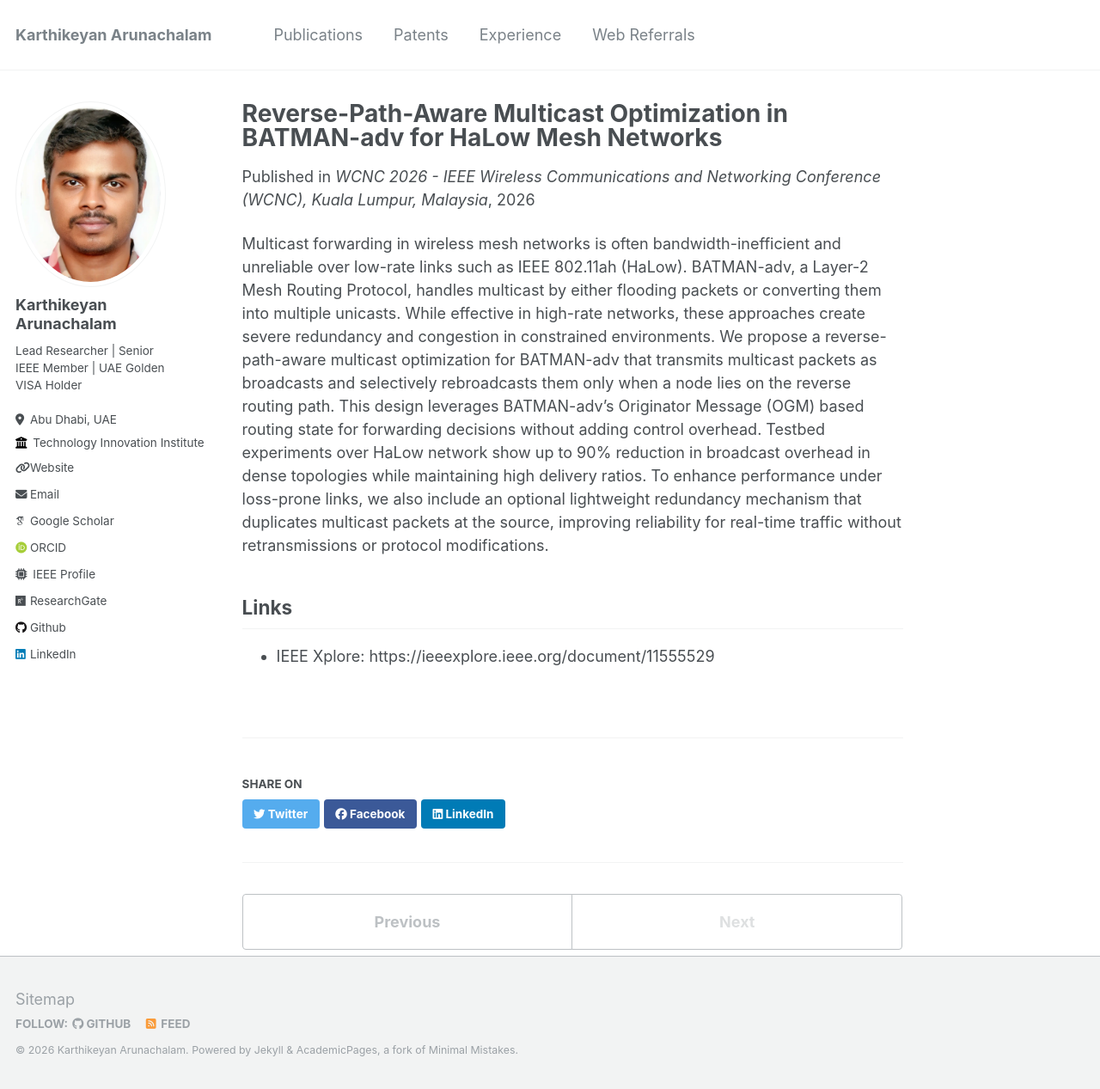
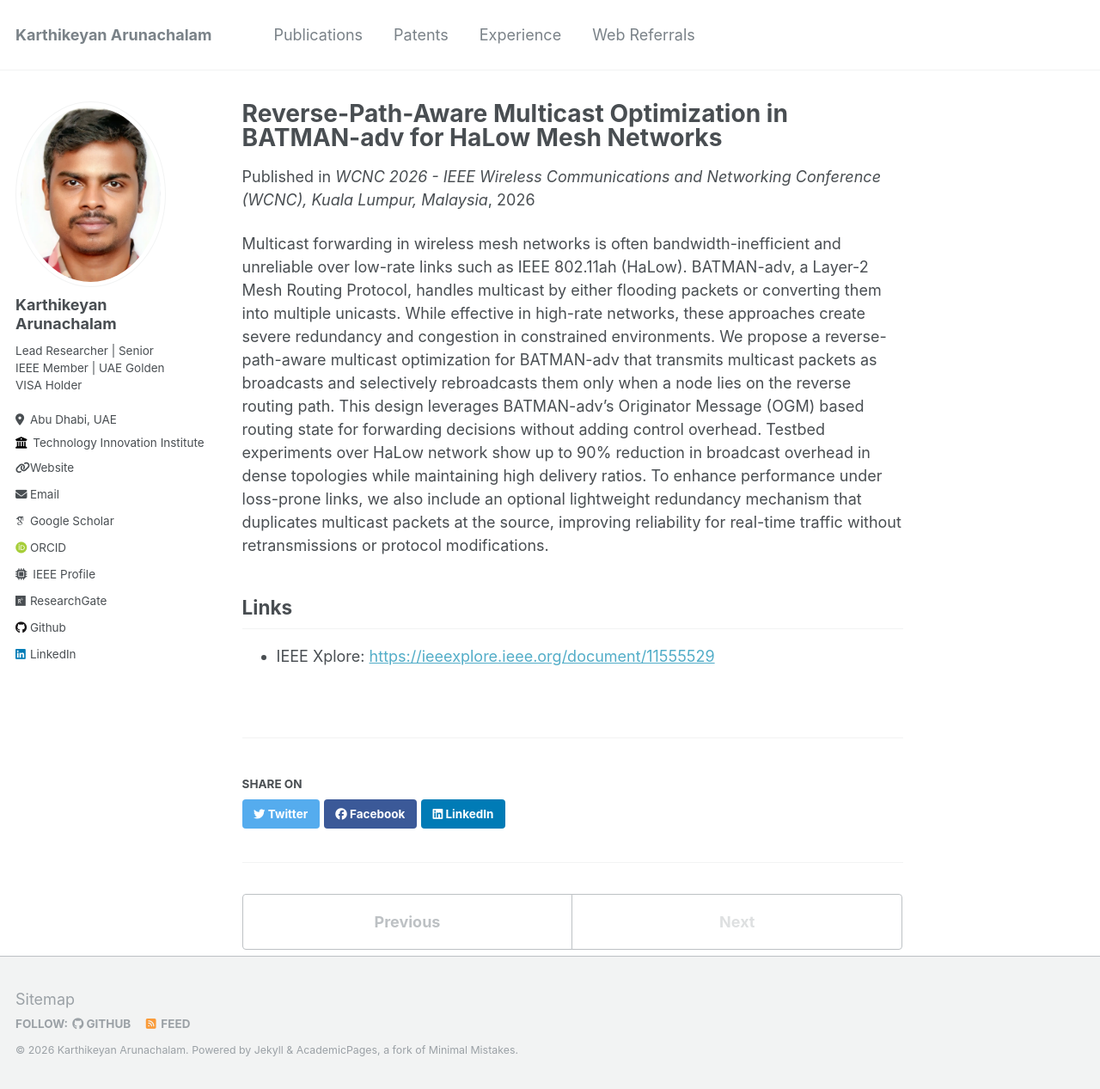
Before and after one commit to karthikeyansct/karthikeyansct.github.io, a Jekyll site: the page built from _publications/2026-06-01-2026-06-01-reverse-path-aware-multicast-optimization-halow-23.md, in a window 1280 px wide and 1267 px high. Shown: the whole window at 86% size. Built offline with Jekyll 4.4.1, drawn with Linux system fonts in a browser that asks for light colours; some web fonts are replaced; part of the change alters nothing that is shown.

```diff
--- a/_publications/2026-06-01-2026-06-01-reverse-path-aware-multicast-optimization-halow-23.md
+++ b/_publications/2026-06-01-2026-06-01-reverse-path-aware-multicast-optimization-halow-23.md
@@ -12,4 +12,5 @@ doi: '10.1109/WCNC65185.2026.11555529'
 Multicast forwarding in wireless mesh networks is often bandwidth-inefficient and unreliable over low-rate links such as IEEE 802.11ah (HaLow). BATMAN-adv, a Layer-2 Mesh Routing Protocol, handles multicast by either flooding packets or converting them into multiple unicasts. While effective in high-rate networks, these approaches create severe redundancy and congestion in constrained environments. We propose a reverse-path-aware multicast optimization for BATMAN-adv that transmits multicast packets as broadcasts and selectively rebroadcasts them only when a node lies on the reverse routing path. This design leverages BATMAN-adv's Originator Message (OGM) based routing state for forwarding decisions without adding control overhead. Testbed experiments over HaLow network show up to 90% reduction in broadcast overhead in dense topologies while maintaining high delivery ratios. To enhance performance under loss-prone links, we also include an optional lightweight redundancy mechanism that duplicates multicast packets at the source, improving reliability for real-time traffic without retransmissions or protocol modifications.
 
 ## Links
-- IEEE Xplore: https://ieeexplore.ieee.org/document/11555529
+
+- IEEE Xplore: [https://ieeexplore.ieee.org/document/11555529](https://ieeexplore.ieee.org/document/11555529)
```
